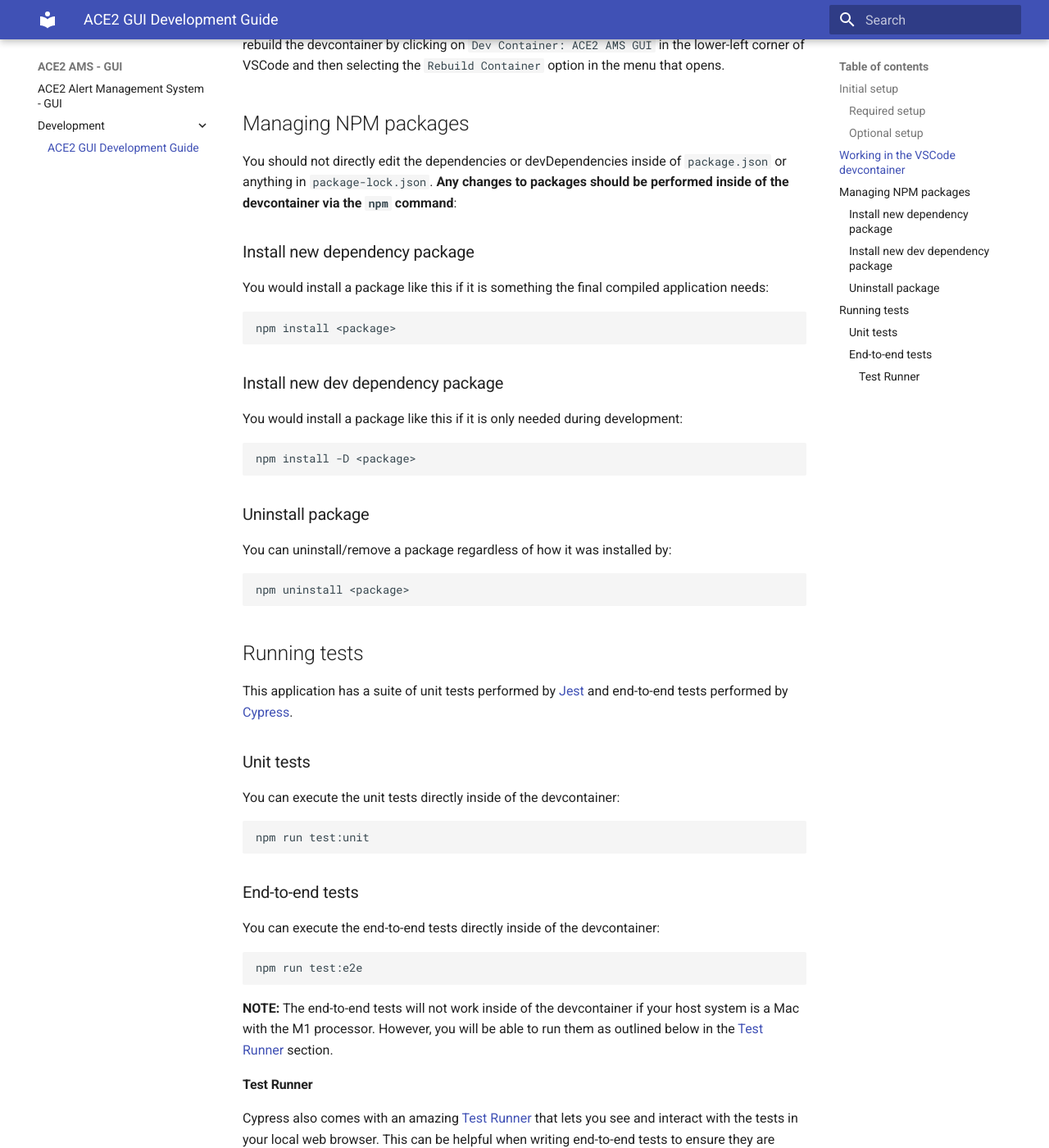
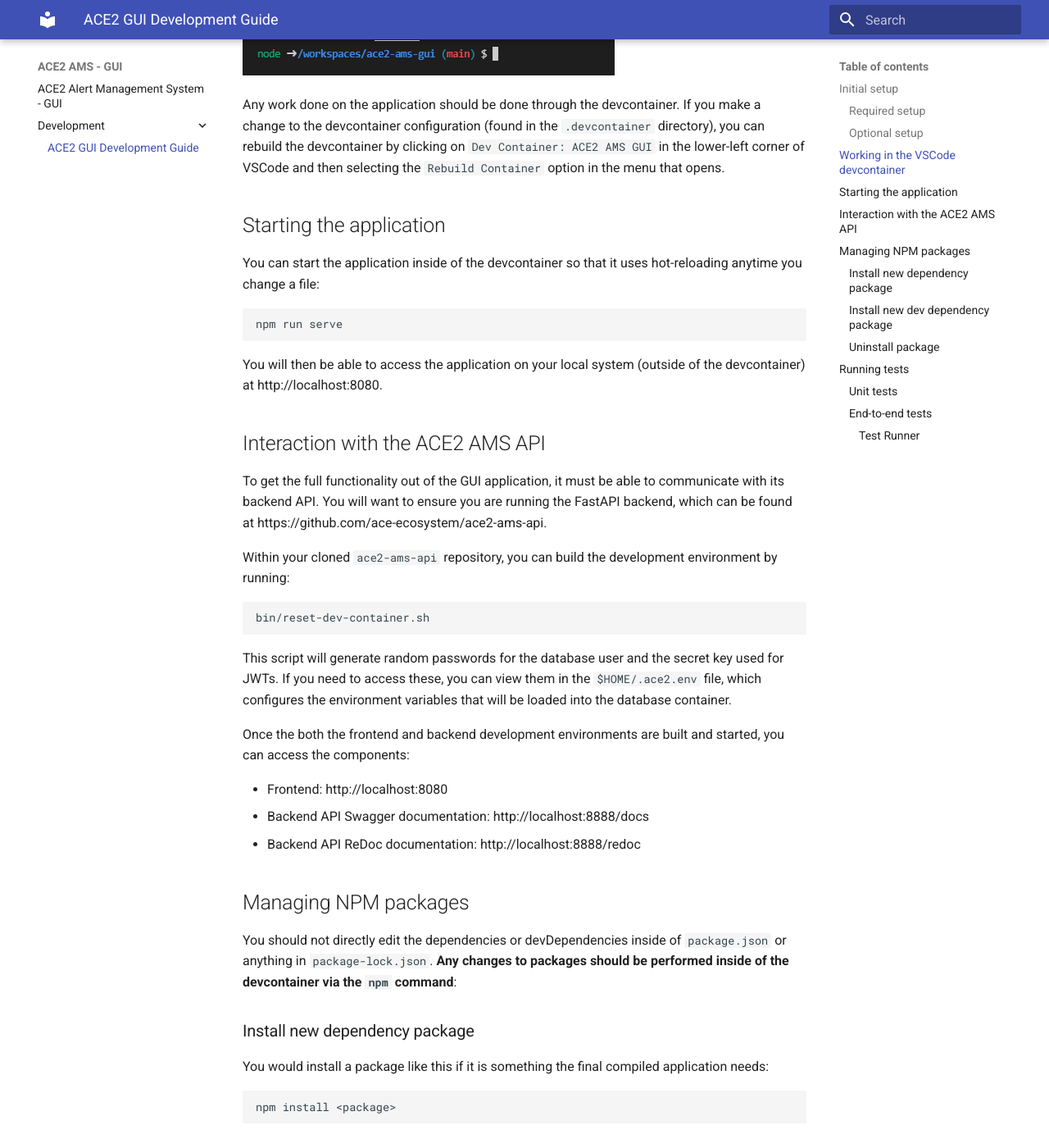
Before and after one commit to seanmcfeely/ace2-ams, an MkDocs documentation site: the page built from docs/development/index.md, in a window 1280 px wide and 1400 px high, scrolled down 1267 px. Shown: the whole window at 82% size. Built offline with MkDocs 1.6.1 and Material for MkDocs 9.7.7, drawn with Linux system fonts in a browser that asks for light colours; some of the changed text lies outside the part shown.

Commit message:
Updates documentation

````diff
--- a/docs/development/index.md
+++ b/docs/development/index.md
@@ -7,6 +7,7 @@
 ### Required setup
 
 In order to work within the devcontainer, you will need the following installed on your system:
+
 * [Docker](https://www.docker.com/products/docker-desktop)
 * [VSCode](https://code.visualstudio.com/)
 * [Remote Development](https://marketplace.visualstudio.com/items?itemName=ms-vscode-remote.vscode-remote-extensionpack) VSCode extension pack
@@ -16,9 +17,11 @@
 ### Optional setup
 
 The end-to-end tests with Cypress can be executed within the devcontainer, but if you would like to use the Cypress Test Runner, it must run outside of the devcontainer on your local system. You will need to install:
+
 * [Node.js 16](https://nodejs.org/en/download/current/)
 
 After Node.js is installed, you will need to install Cypress on your local system:
+
 ```
 npm install -g cypress
 ```
@@ -35,6 +38,34 @@
 
 Any work done on the application should be done through the devcontainer. If you make a change to the devcontainer configuration (found in the `.devcontainer` directory), you can rebuild the devcontainer by clicking on `Dev Container: ACE2 AMS GUI` in the lower-left corner of VSCode and then selecting the `Rebuild Container` option in the menu that opens.
 
+## Starting the application
+
+You can start the application inside of the devcontainer so that it uses hot-reloading anytime you change a file:
+
+```
+npm run serve
+```
+
+You will then be able to access the application on your local system (outside of the devcontainer) at http://localhost:8080.
+
+## Interaction with the ACE2 AMS API
+
+To get the full functionality out of the GUI application, it must be able to communicate with its backend API. You will want to ensure you are running the FastAPI backend, which can be found at https://github.com/ace-ecosystem/ace2-ams-api.
+
+Within your cloned `ace2-ams-api` repository, you can build the development environment by running:
+
+```
+bin/reset-dev-container.sh
+```
+
+This script will generate random passwords for the database user and the secret key used for JWTs. If you need to access these, you can view them in the `$HOME/.ace2.env` file, which configures the environment variables that will be loaded into the database container.
+
+Once the both the frontend and backend development environments are built and started, you can access the components:
+
+- Frontend: http://localhost:8080
+- Backend API Swagger documentation: http://localhost:8888/docs
+- Backend API ReDoc documentation: http://localhost:8888/redoc
+
 ## Managing NPM packages
 
 You should not directly edit the dependencies or devDependencies inside of `package.json` or anything in `package-lock.json`. **Any changes to packages should be performed inside of the devcontainer via the `npm` command**:
@@ -42,6 +73,7 @@
 ### Install new dependency package
 
 You would install a package like this if it is something the final compiled application needs:
+
 ```
 npm install <package>
 ```
@@ -49,6 +81,7 @@
 ### Install new dev dependency package
 
 You would install a package like this if it is only needed during development:
+
 ```
 npm install -D <package>
 ```
@@ -56,6 +89,7 @@
 ### Uninstall package
 
 You can uninstall/remove a package regardless of how it was installed by:
+
 ```
 npm uninstall <package>
 ```
@@ -66,12 +100,14 @@
 
 ### Unit tests
 You can execute the unit tests directly inside of the devcontainer:
+
 ```
 npm run test:unit
 ```
 
 ### End-to-end tests
 You can execute the end-to-end tests directly inside of the devcontainer:
+
 ```
 npm run test:e2e
 ```
@@ -85,11 +121,13 @@
 However, this will need to be performed on your local system ouside of the devcontainer. To do this, you will need to have Node.js 16 and Cypress [installed on your local system](#Optional-setup).
 
 **Step 1:** Inside of the devcontainer, run the application so that it is available on port 8080:
+
 ```
 npm run serve
 ```
 
 **Step 2:** Outside of the devcontainer on your local system (but still inside of the project directory), open the Test Runner:
+
 ```
 cypress open
 ```
````
Also changed, not shown: README.md (+1 -30 lines).
